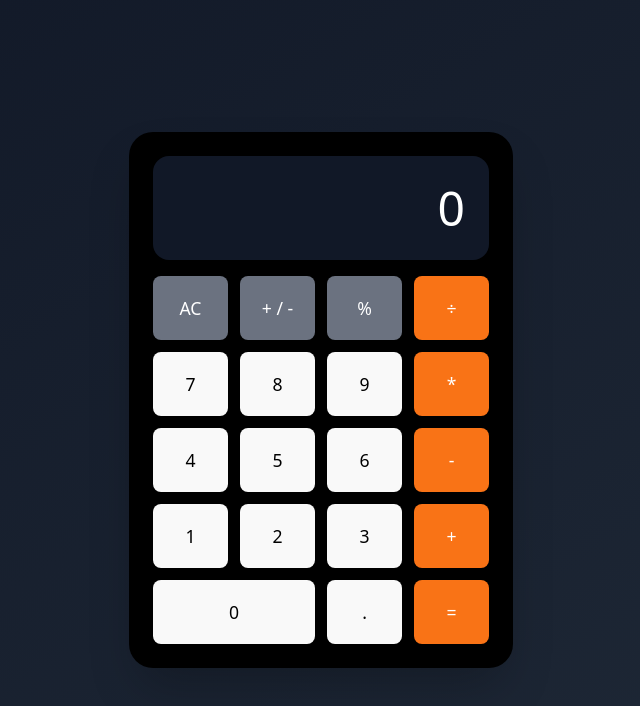
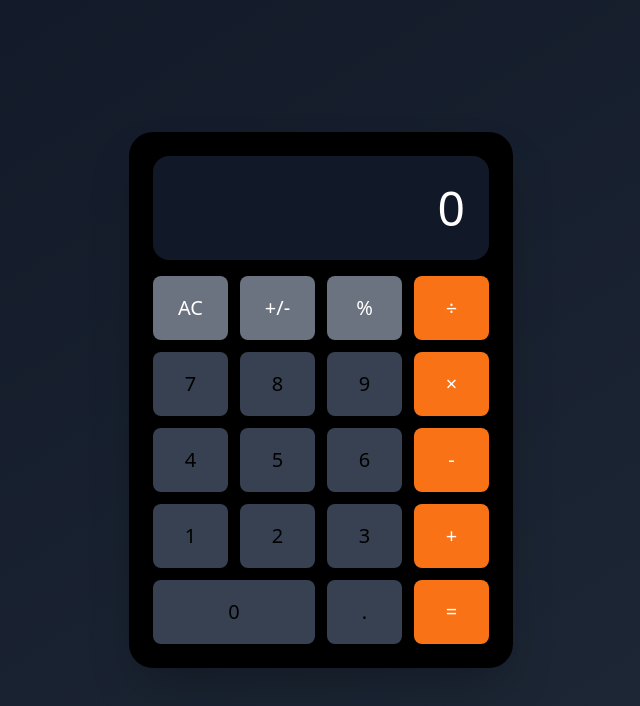
Before and after one commit to zaidoooo/calculator-react, a React (Vite) app: page / in a window 1280 px wide. Shown: the top 706 px of the page, without its empty margins (319-959 px from the left). Built offline with nearby package versions, Linux system fonts and the light colour scheme.

Commit message:
hookup logic to buttons and operand

```diff
--- a/package.json
+++ b/package.json
@@ -10,6 +10,7 @@
     "preview": "vite preview"
   },
   "dependencies": {
+    "mathjs": "^15.0.0",
     "react": "^19.1.1",
     "react-dom": "^19.1.1"
   },
--- a/src/App.css
+++ b/src/App.css
@@ -95,12 +95,13 @@ main {
 
 .button {
   height: 4rem;
-  font-size: 1.1rem;
+  font-size: 1.25rem;
   font-weight: 500;
   border-radius: 0.5rem;
   transition: all 0.15s;
   border: none;
   cursor: pointer;
+  background-color: #374151;
 }
 
 .button-row {
--- a/src/App.tsx
+++ b/src/App.tsx
@@ -1,72 +1,160 @@
-import { useState } from "react";
+import { useCallback, useEffect, useRef, useState } from "react";
 import "./App.css";
+import { chain, evaluate, filter } from "mathjs";
 
 type ButtonProps = {
   type: "top" | "operator" | "digits";
   name: string;
+  value: string;
+  onClick: (value: string) => void;
 };
 
-const rowOne: ButtonProps[] = [
-  { name: "AC", type: "top" },
-  { name: "+ / -", type: "top" },
-  { name: "%", type: "top" },
-  { name: "÷", type: "operator" },
-];
-
-const rowTwo: ButtonProps[] = [
-  { name: "7", type: "digits" },
-  { name: "8", type: "digits" },
-  { name: "9", type: "digits" },
-  { name: "*", type: "operator" },
-];
-
-const rowThree: ButtonProps[] = [
-  { name: "4", type: "digits" },
-  { name: "5", type: "digits" },
-  { name: "6", type: "digits" },
-  { name: "-", type: "operator" },
-];
-
-const rowFour: ButtonProps[] = [
-  { name: "1", type: "digits" },
-  { name: "2", type: "digits" },
-  { name: "3", type: "digits" },
-  { name: "+", type: "operator" },
-];
-
-const rowFive: ButtonProps[] = [
-  { name: "0", type: "digits" },
-  { name: ".", type: "digits" },
-  { name: "=", type: "operator" },
-];
+const operators = ["+", "-", "*", "/"];
 
 function App() {
+  const [inputValue, setInputValue] = useState<Record<string, string>>();
   const [displayValue, setDisplayValue] = useState("0");
+  const inputRef = useRef<HTMLInputElement>(null);
 
-  const handleDisplayChange = (value: string) => {
-    setDisplayValue(value);
+  // function isParenthesesBalanced(expr: string): boolean {
+  //   let count = 0;
+  //   for (const char of expr) {
+  //     if (char === "(") count++;
+  //     if (char === ")") count--;
+  //     if (count < 0) return false;
+  //   }
+  //   return count === 0;
+  // }
+
+  // handle input changes
+  // backspace
+  // clear
+  // only allow parentheses to be added/removed
+
+  // const handleInputChange = (e: React.ChangeEvent<HTMLInputElement>) => {
+  //   const value = e.target.value;
+  //   // Only allow adding/removing parentheses
+  //   const charToInsert = value.replace(/[^()]/g, "");
+
+  //   if (inputRef.current) {
+  //     const inputElement = inputRef.current;
+  //     const cursorPosition = inputElement.selectionStart;
+  //     const currentValue = inputElement.value;
+  //     if (!cursorPosition) return;
+  //     const newValue =
+  //       currentValue.substring(0, cursorPosition) +
+  //       charToInsert +
+  //       currentValue.substring(cursorPosition);
+
+  //     setDisplayValue(newValue);
+
+  //     // Set a timeout to ensure the DOM updates before setting selection range
+  //     setTimeout(() => {
+  //       inputElement.focus();
+  //       inputElement.setSelectionRange(
+  //         cursorPosition + charToInsert.length,
+  //         cursorPosition + charToInsert.length
+  //       );
+  //     }, 0);
+  //   }
+  // };
+
+  const calculate = () => {
+    const expression = Object.values(inputValue || {}).join("");
+    try {
+      const result = evaluate(expression);
+      setDisplayValue(result.toString());
+      setInputValue({ 0: result.toString() });
+    } catch (error) {
+      setDisplayValue("Error");
+      setInputValue({});
+    }
+  };
+
+  const isOperatorLastIndex = useCallback(() => {
+    if (!inputValue) return { isLastIndex: false, index: 0 };
+    const index = Object.keys(inputValue || {}).length;
+    const lastIndex = index - 1;
+    const isOperator = operators.includes(inputValue[lastIndex]);
+
+    return {
+      isLastIndex: isOperator,
+      index,
+    };
+  }, [inputValue]);
+
+  const inputDigits = (value: string) => {
+    const { index, isLastIndex } = isOperatorLastIndex();
+
+    if (isLastIndex) {
+      setDisplayValue(value);
+      setInputValue((prev) => ({ ...prev, [index]: value }));
+      return;
+    }
+
+    setDisplayValue((prev) => (prev === "0" ? value : prev + value));
+    setInputValue((prev) => ({ ...prev, [index]: value }));
+  };
+
+  const inputOperator = (value: string) => {
+    const { index, isLastIndex } = isOperatorLastIndex();
+    if (index === 0) return; // prevent operator input at the beginning
+    setInputValue((prev) => {
+      if (isLastIndex) {
+        return { ...prev, [index - 1]: value };
+      }
+      return { ...prev, [index]: value };
+    });
+  };
+
+  const clear = () => {
+    setInputValue({});
+    setDisplayValue("0");
+  };
+
+  const toggleNegate = () => {
+    setDisplayValue((prev) => +prev * -1 + "");
+  };
+
+  const percentage = () => {
+    setDisplayValue((prev) => +prev / 100 + "");
   };
 
   return (
     <main>
       <div className="calculator-body">
-        <input className="display" type="text" value={displayValue} />
+        <input
+          className="display"
+          type="text"
+          value={displayValue}
+          readOnly
+          // onChange={handleInputChange}
+          ref={inputRef}
+        />
         <section className="buttons">
-          {[rowOne, rowTwo, rowThree, rowFour, rowFive].map((row, rowIndex) => (
-            <div key={rowIndex} className="button-row">
-              {row.map((button) => (
-                <button
-                  key={button.name}
-                  className={`button ${button.type} ${
-                    button.name === "0" ? "zero" : ""
-                  }`}
-                  onClick={() => handleDisplayChange(button.name)}
-                >
-                  {button.name}
-                </button>
-              ))}
-            </div>
-          ))}
+          <Button type="top" name="AC" value="all-clear" onClick={clear} />
+          <Button type="top" name="+/-" value="*-1" onClick={toggleNegate} />
+          <Button type="top" name="%" value="/100" onClick={percentage} />
+          <Button type="operator" name="÷" value="/" onClick={inputOperator} />
+
+          <Button type="digits" name="7" value="7" onClick={inputDigits} />
+          <Button type="digits" name="8" value="8" onClick={inputDigits} />
+          <Button type="digits" name="9" value="9" onClick={inputDigits} />
+          <Button type="operator" name="×" value="*" onClick={inputOperator} />
+
+          <Button type="digits" name="4" value="4" onClick={inputDigits} />
+          <Button type="digits" name="5" value="5" onClick={inputDigits} />
+          <Button type="digits" name="6" value="6" onClick={inputDigits} />
+          <Button type="operator" name="-" value="-" onClick={inputOperator} />
+
+          <Button type="digits" name="1" value="1" onClick={inputDigits} />
+          <Button type="digits" name="2" value="2" onClick={inputDigits} />
+          <Button type="digits" name="3" value="3" onClick={inputDigits} />
+          <Button type="operator" name="+" value="+" onClick={inputOperator} />
+
+          <Button type="digits" name="0" value="0" onClick={inputDigits} />
+          <Button type="digits" name="." value="." onClick={inputDigits} />
+          <Button type="operator" name="=" value="=" onClick={calculate} />
         </section>
       </div>
     </main>
@@ -74,3 +162,14 @@ function App() {
 }
 
 export default App;
+
+const Button = ({ type, name, value, onClick }: ButtonProps) => {
+  return (
+    <button
+      onClick={() => onClick(value)}
+      className={`button ${type} ${name === "0" ? "zero" : ""}`}
+    >
+      {name}
+    </button>
+  );
+};
```
Also changed, not shown: 1 other file (tests, documents, lock files or other folders).
